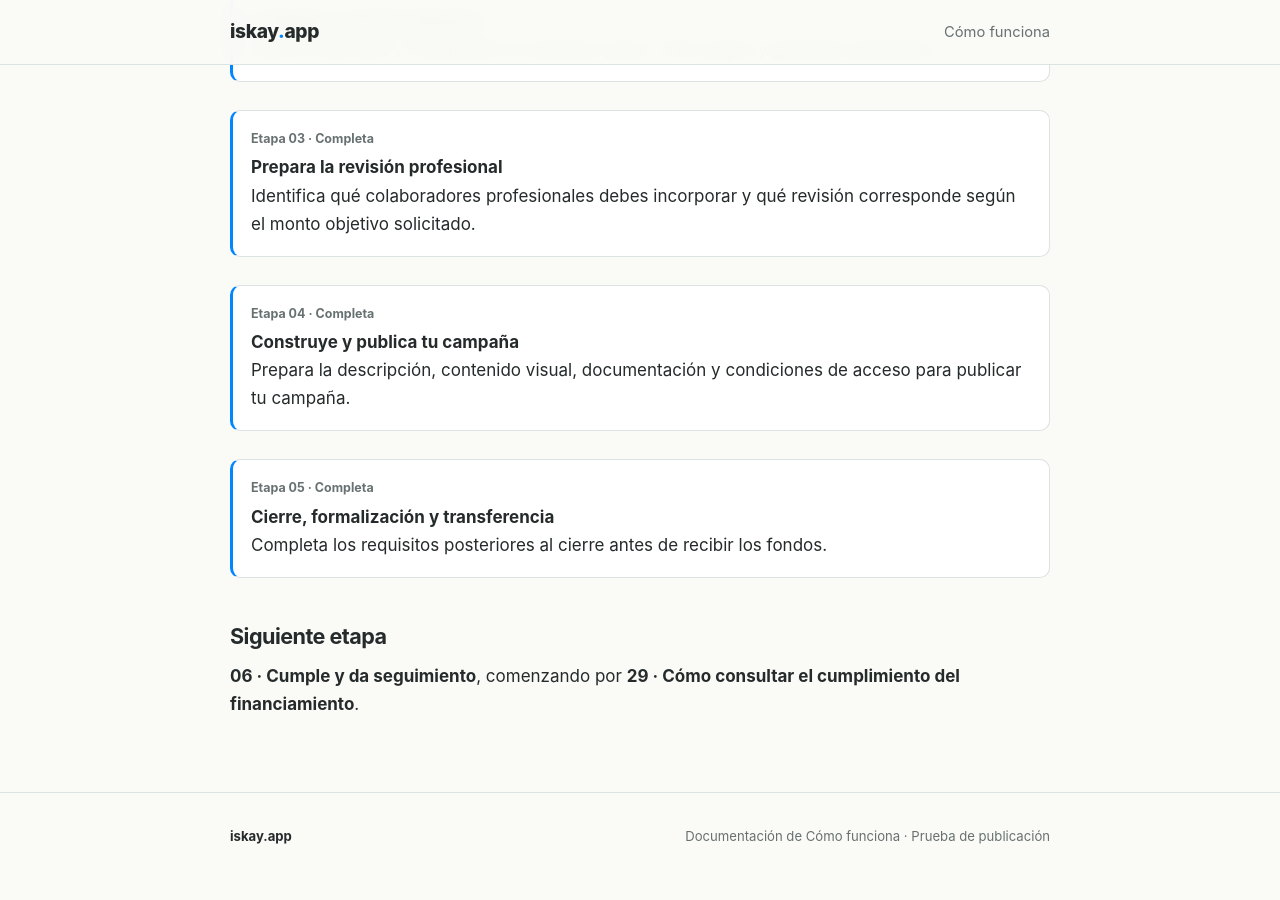
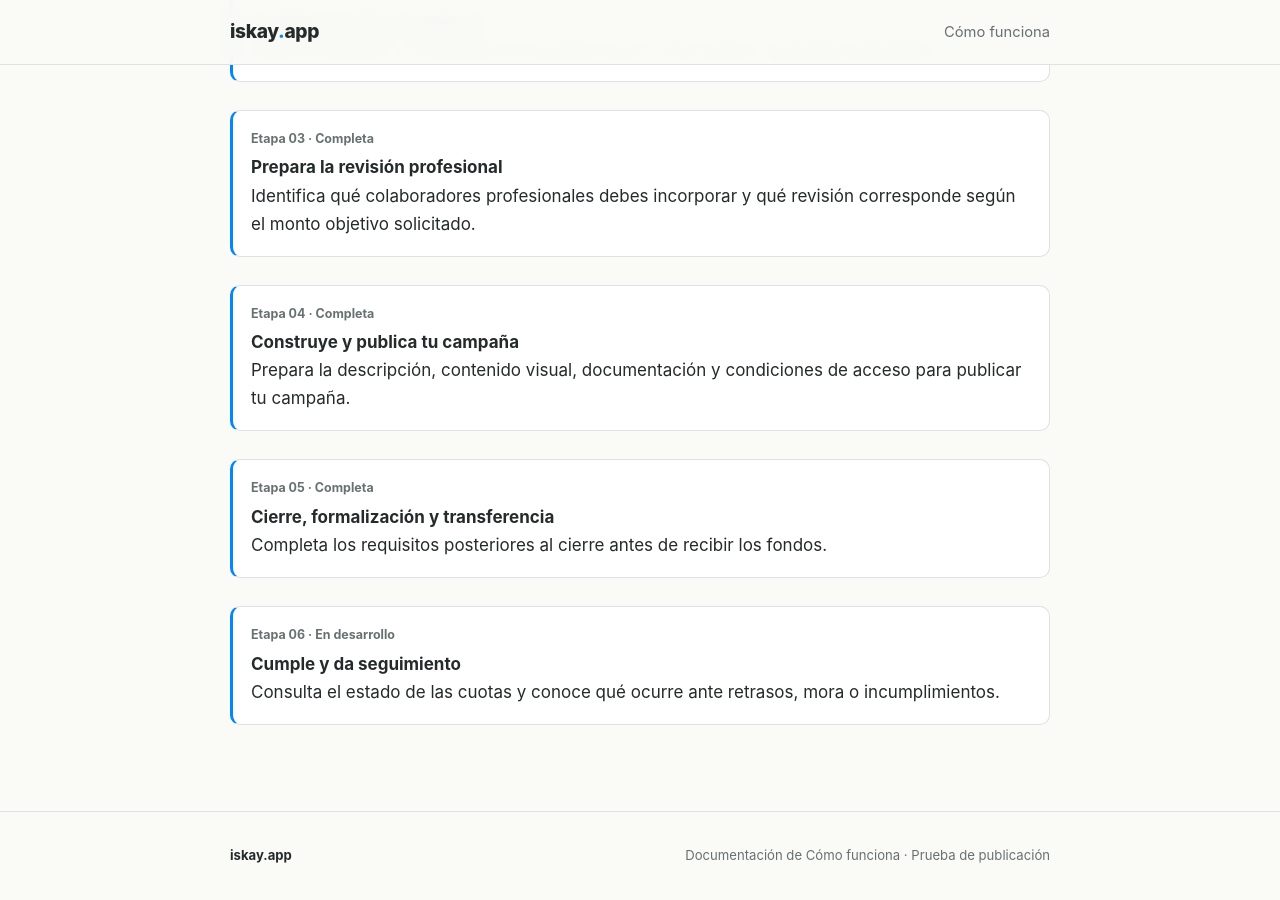
Before and after one commit to iskayApp/como-funciona, a Jekyll site: the page built from index.md, in a window 1280 px wide and 900 px high, scrolled down 759 px. Built offline with Jekyll 4.4.1, drawn with Linux system fonts in a browser that asks for light colours.

Commit message:
docs: mostrar etapa 06 en portada

```diff
--- a/index.md
+++ b/index.md
@@ -52,8 +52,11 @@ Estamos validando la experiencia pública y móvil antes de integrar esta docume
       Completa los requisitos posteriores al cierre antes de recibir los fondos.
     </a>
   </li>
+  <li>
+    <a href="{{ '/financiamiento-reembolsable/promotores/cumple-y-da-seguimiento/' | relative_url }}">
+      <span class="topic-number">Etapa 06 · En desarrollo</span>
+      <strong>Cumple y da seguimiento</strong><br>
+      Consulta el estado de las cuotas y conoce qué ocurre ante retrasos, mora o incumplimientos.
+    </a>
+  </li>
 </ul>
-
-## Siguiente etapa
-
-**06 · Cumple y da seguimiento**, comenzando por **29 · Cómo consultar el cumplimiento del financiamiento**.
```
